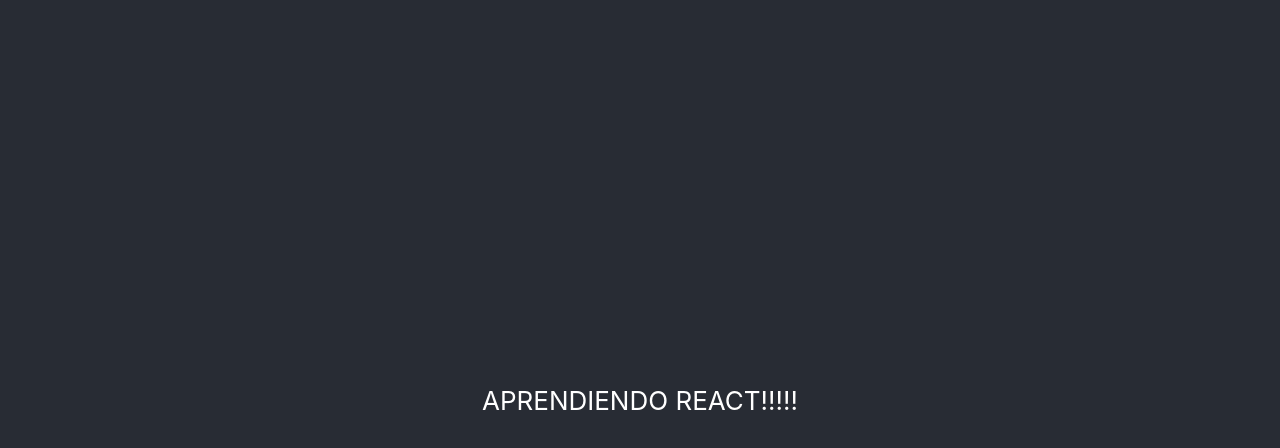
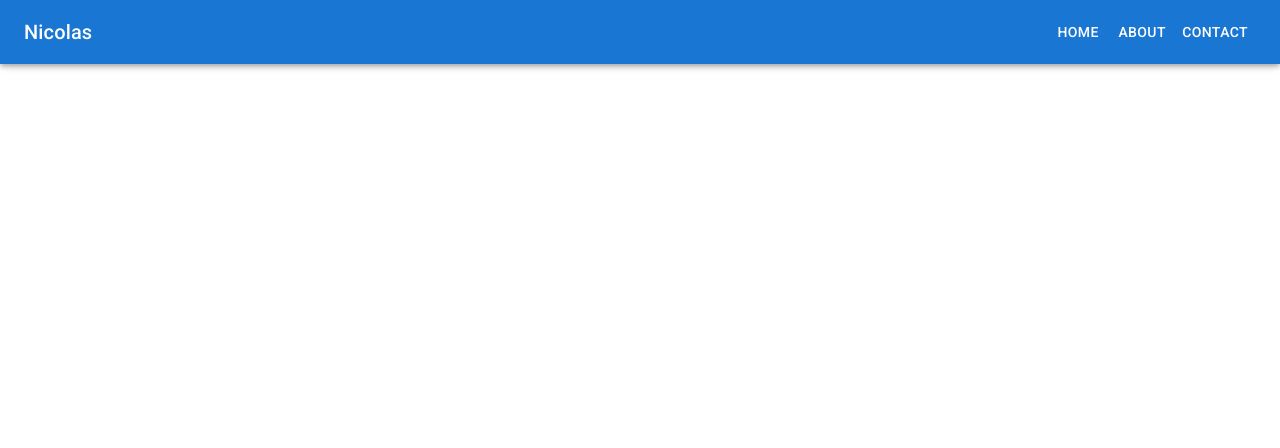
Before and after one commit to nicogarcette/ecommerce-react-garcette, a React (Create React App) app: page / in a window 1280 px wide. Shown: the top 448 px of the page. Built offline with nearby package versions, Linux system fonts and the light colour scheme.

Commit message:
se agrego una nav desde mui

```diff
--- a/package.json
+++ b/package.json
@@ -5,6 +5,7 @@
   "dependencies": {
     "@emotion/react": "^11.10.0",
     "@emotion/styled": "^11.10.0",
+    "@mui/icons-material": "^5.8.4",
     "@mui/material": "^5.10.1",
     "@mui/styled-engine-sc": "^5.10.1",
     "@testing-library/jest-dom": "^5.16.5",
--- a/public/index.html
+++ b/public/index.html
@@ -24,6 +24,10 @@
       work correctly both with client-side routing and a non-root public URL.
       Learn how to configure a non-root public URL by running `npm run build`.
     -->
+    <!-- fuente de mui -->
+    <link rel="stylesheet" href="https://fonts.googleapis.com/css?family=Roboto:300,400,500,700&display=swap"/>
+    <!-- iconos mui -->
+    <link rel="stylesheet" href="https://fonts.googleapis.com/icon?family=Material+Icons"/>
     <title>React App</title>
   </head>
   <body>
--- a/src/App.css
+++ b/src/App.css
@@ -1,38 +1,4 @@
+/* poner estilos aca */
 .App {
-  text-align: center;
+  color: blue;
 }
-
-.App-logo {
-  height: 40vmin;
-  pointer-events: none;
-}
-
-@media (prefers-reduced-motion: no-preference) {
-  .App-logo {
-    animation: App-logo-spin infinite 20s linear;
-  }
-}
-
-.App-header {
-  background-color: #282c34;
-  min-height: 100vh;
-  display: flex;
-  flex-direction: column;
-  align-items: center;
-  justify-content: center;
-  font-size: calc(10px + 2vmin);
-  color: white;
-}
-
-.App-link {
-  color: #61dafb;
-}
-
-@keyframes App-logo-spin {
-  from {
-    transform: rotate(0deg);
-  }
-  to {
-    transform: rotate(360deg);
-  }
-}
--- a/src/App.js
+++ b/src/App.js
@@ -1,9 +1,11 @@
-import logo from './logo.svg';
+
 import './App.css';
+import NavBar from './components/NavBar';
 
 function App() {
   return (
     <div className="App">
+      <NavBar/>
       <header className="App-header">
        APRENDIENDO REACT!!!!!
       </header>
--- /dev/null
+++ b/src/components/NavBar.jsx
@@ -0,0 +1,108 @@
+
+import * as React from 'react';
+import PropTypes from 'prop-types';
+import AppBar from '@mui/material/AppBar';
+import Box from '@mui/material/Box';
+import Divider from '@mui/material/Divider';
+import Drawer from '@mui/material/Drawer';
+import IconButton from '@mui/material/IconButton';
+import List from '@mui/material/List';
+import ListItem from '@mui/material/ListItem';
+import ListItemButton from '@mui/material/ListItemButton';
+import ListItemText from '@mui/material/ListItemText';
+import MenuIcon from '@mui/icons-material/Menu';
+import Toolbar from '@mui/material/Toolbar';
+import Typography from '@mui/material/Typography';
+import Button from '@mui/material/Button';
+
+const drawerWidth = 240;
+const navItems = ['Home', 'About', 'Contact'];
+
+function DrawerAppBar(props) {
+  const { window } = props;
+  const [mobileOpen, setMobileOpen] = React.useState(false);
+
+  const handleDrawerToggle = () => {
+    setMobileOpen(!mobileOpen);
+  };
+
+  const drawer = (
+    <Box onClick={handleDrawerToggle} sx={{ textAlign: 'center' }}>
+      <Typography variant="h6" sx={{ my: 2 }}>
+        HOLA
+      </Typography>
+      <Divider />
+      <List>
+        {navItems.map((item) => (
+          <ListItem key={item} disablePadding>
+            <ListItemButton sx={{ textAlign: 'center' }}>
+              <ListItemText primary={item} />
+            </ListItemButton>
+          </ListItem>
+        ))}
+      </List>
+    </Box>
+  );
+
+  const container = window !== undefined ? () => window().document.body : undefined;
+
+  return (
+    <Box sx={{ display: 'flex' }}>
+      <AppBar component="nav">
+        <Toolbar>
+          <IconButton
+            color="inherit"
+            aria-label="open drawer"
+            edge="start"
+            onClick={handleDrawerToggle}
+            sx={{ mr: 2, display: { sm: 'none' } }}
+          >
+            <MenuIcon />
+          </IconButton>
+          <Typography
+            variant="h6"
+            component="div"
+            sx={{ flexGrow: 1, display: { xs: 'none', sm: 'block' } }}
+          >
+            Nicolas
+          </Typography>
+          <Box sx={{ display: { xs: 'none', sm: 'block' } }}>
+            {navItems.map((item) => (
+              <Button key={item} sx={{ color: '#fff' }}>
+                {item}
+              </Button>
+            ))}
+          </Box>
+        </Toolbar>
+      </AppBar>
+      <Box component="nav">
+        <Drawer
+          container={container}
+          variant="temporary"
+          open={mobileOpen}
+          onClose={handleDrawerToggle}
+          ModalProps={{
+            keepMounted: true, // Better open performance on mobile.
+          }}
+          sx={{
+            display: { xs: 'block', sm: 'none' },
+            '& .MuiDrawer-paper': { boxSizing: 'border-box', width: drawerWidth },
+          }}
+        >
+          {drawer}
+        </Drawer>
+      </Box>
+
+    </Box>
+  );
+}
+
+DrawerAppBar.propTypes = {
+  /**
+   * Injected by the documentation to work in an iframe.
+   * You won't need it on your project.
+   */
+  window: PropTypes.func,
+};
+
+export default DrawerAppBar;
```
Also changed, not shown: 1 other file (tests, documents, lock files or other folders).
